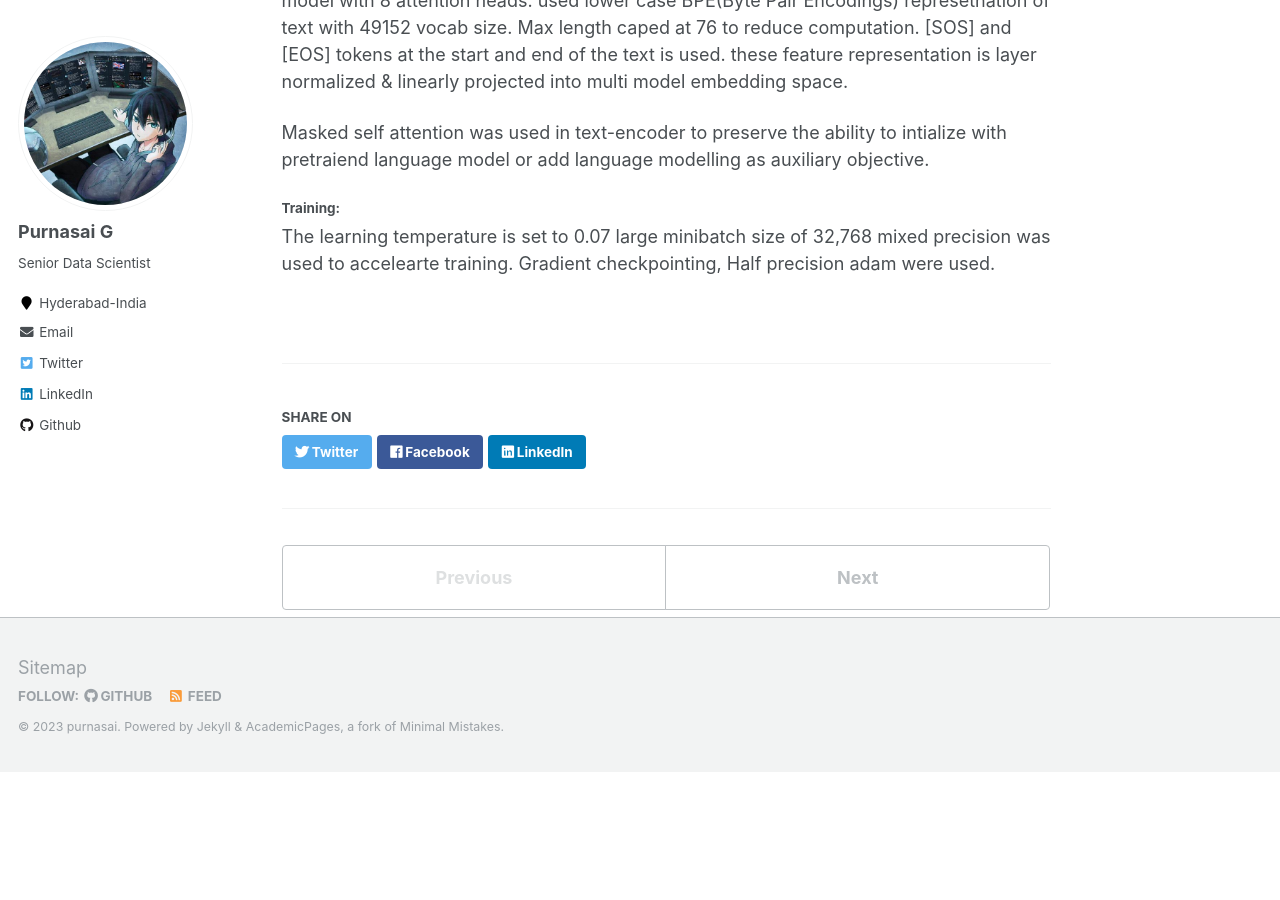
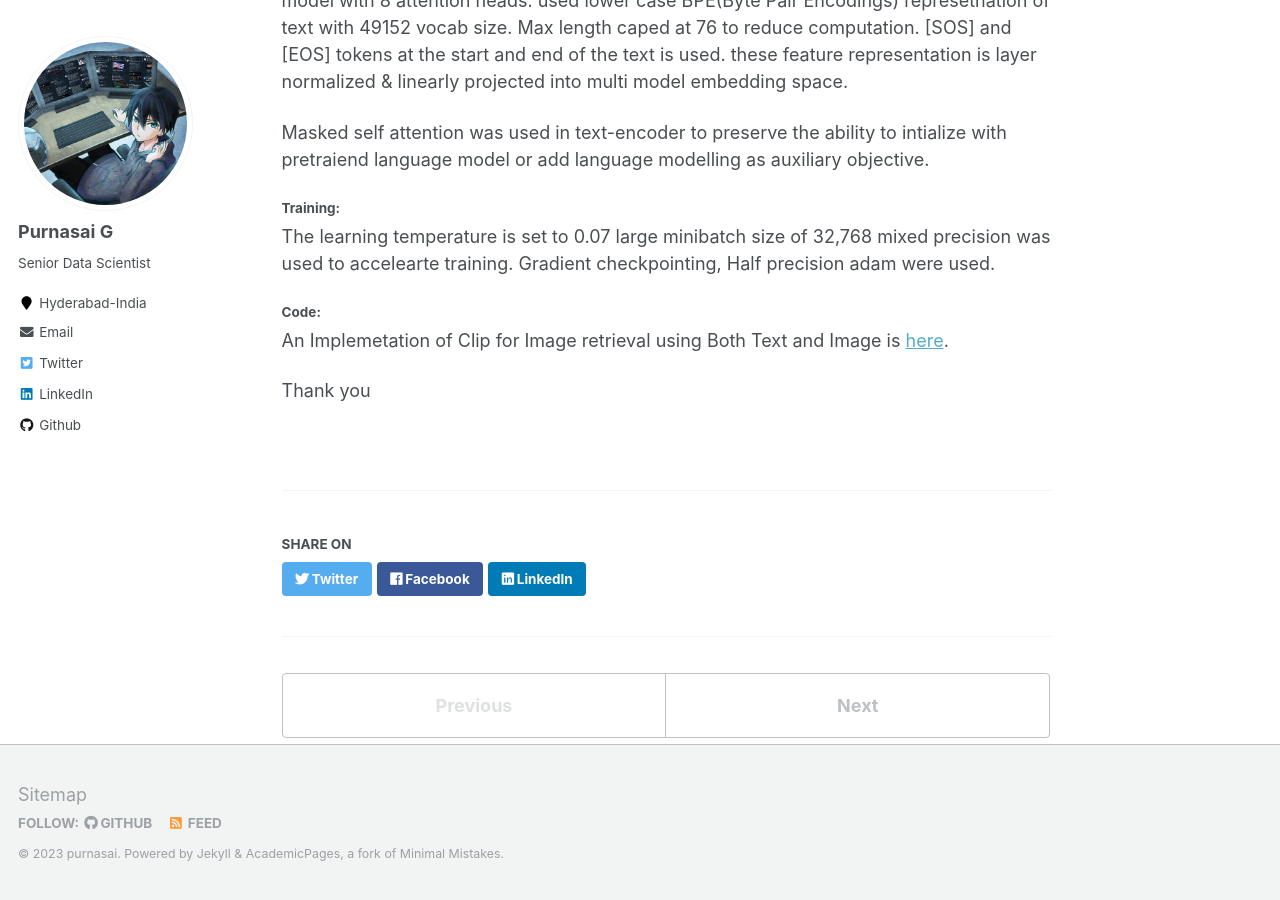
Before and after one commit to purnasai/purnasai.github.io, a Jekyll site: the page built from _talks/clip.md, in a window 1280 px wide and 900 px high, scrolled down 1950 px. Built offline with Jekyll 4.4.1, drawn with Linux system fonts in a browser that asks for light colours; before the commit the page ends 2722 px from its top, so only the background shows below that.

Commit message:
added CLIP paper summary

```diff
--- a/_talks/clip.md
+++ b/_talks/clip.md
@@ -48,3 +48,8 @@ Masked self attention was used in text-encoder to preserve the ability to intial
 The learning temperature is set to 0.07
 large minibatch size of 32,768 mixed precision was used to accelearte training.
 Gradient checkpointing, Half precision adam were used.
+
+#### Code:
+An Implemetation of Clip for Image retrieval using Both Text and Image is [here](https://github.com/purnasai/CLIP_Image_Retrieval).
+
+Thank you
```
